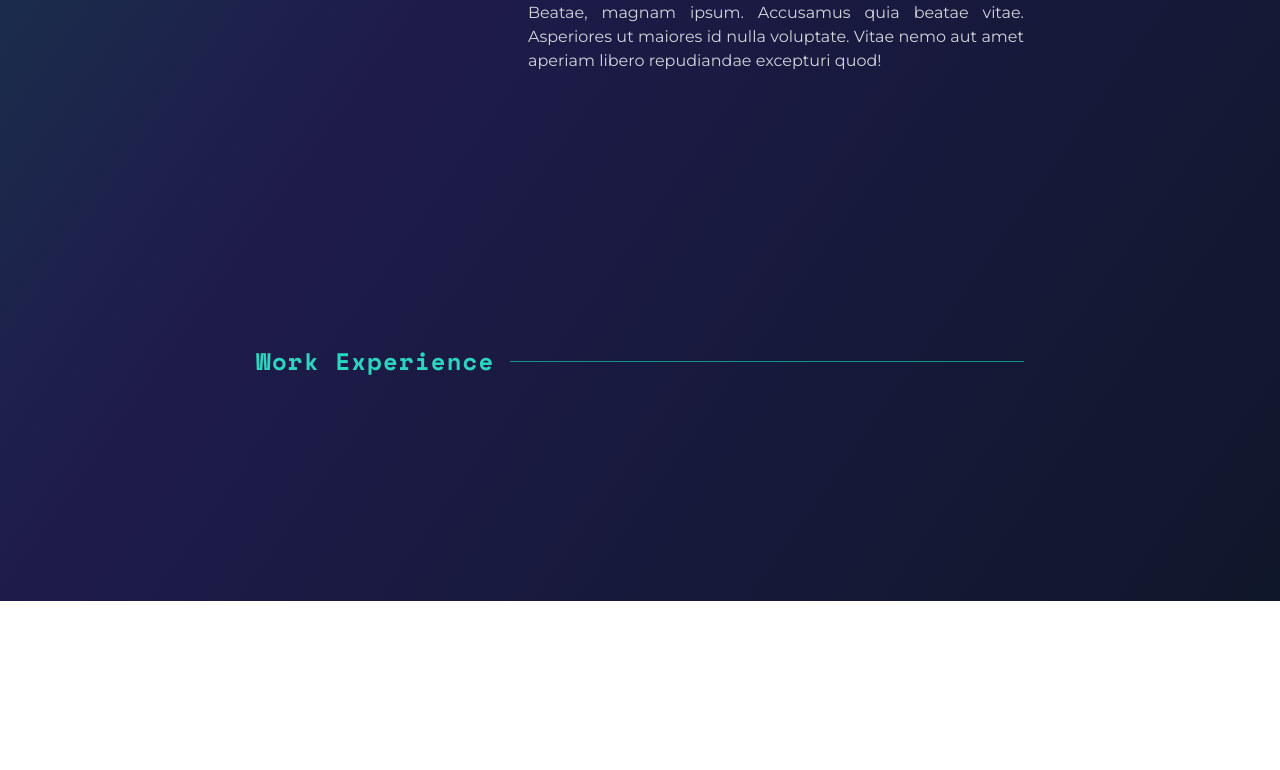
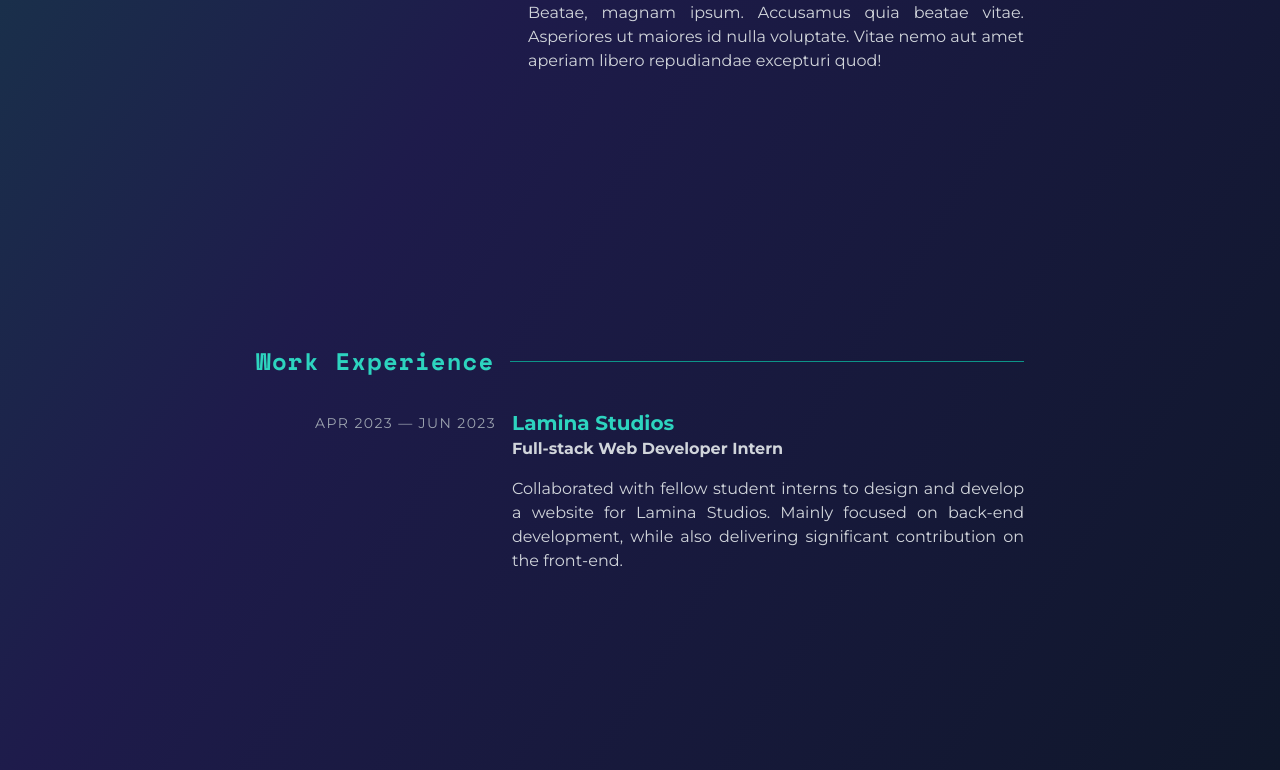
Before and after one commit to Cirque0/kespina, a Next.js app: page / in a window 1280 px wide. Shown: the part 1207-1977 px from the top of the page. Before the commit the page ends 1808 px from the top, so only its background shows below. Built offline with nearby package versions, Linux system fonts and the light colour scheme.

Commit message:
added work experience

```diff
--- a/src/app/page.js
+++ b/src/app/page.js
@@ -1,9 +1,12 @@
+'use client';
+
 import Logo from "@/components/Logo";
 import Image from "next/image";
 import ArrowDown from "@/components/ArrowDown";
 import profilePic from "../../public/profile_pic.jpg";
 import Section from "@/components/Section";
 import { Space_Mono } from "next/font/google";
+import Experience from "@/components/Experience";
 
 const spaceMono = Space_Mono({ subsets: ['latin'], weight: ['400', '700'] });
 
@@ -56,7 +59,14 @@ export default function Home() {
             </Section>
 
             <Section header="Work Experience" id='experience'>
-
+                <div className="flex flex-col pt-8">
+                    <Experience>
+                        <Experience.Period>Apr 2023 &mdash; Jun 2023</Experience.Period>
+                        <Experience.Company>Lamina Studios</Experience.Company>
+                        <Experience.Position>Full-stack Web Developer Intern</Experience.Position>
+                        <Experience.Content>Collaborated with fellow student interns to design and develop a website for Lamina Studios. Mainly focused on back-end development, while also delivering significant contribution on the front-end.</Experience.Content>
+                    </Experience>
+                </div>
             </Section>
         </main>
     );
--- /dev/null
+++ b/src/components/Experience.js
@@ -0,0 +1,62 @@
+import React from "react";
+
+const getChild = (children, displayName) => {
+    return React.Children.map(children, (child) => child.type.name === displayName ? child : null);
+}
+
+const Experience = ({
+    children,
+    className = "",
+    ...props
+}) => {
+    const period = getChild(children, "Period");
+    const company = getChild(children, "Company");
+    const position = getChild(children, "Position");
+    const content = getChild(children, "Content");
+
+    return (
+        <div
+            className={"flex sm:flex-row flex-col gap-4 " + className}
+            {...props}
+        >
+            {period}
+            <div className='flex flex-col text-justify'>
+                {company}
+                {position}
+                {content}
+            </div>
+        </div>
+    );
+}
+
+const Period = ({ children, className = '', ...props}) => {
+    return (
+        <p className={'w-60 mt-1 shrink-0 text-sm uppercase tracking-widest text-gray-400 sm:text-right ' + className} {...props}>
+            {children}
+        </p>
+    )
+}
+Experience.Period = Period;
+
+const Company = ({ children, className = '', ...props}) => {
+    return (
+        <p className={'text-xl text-teal-400 font-bold ' + className} {...props}>{children}</p>
+    )
+}
+Experience.Company = Company;
+
+const Position = ({ children, className = '', ...props}) => {
+    return (
+        <p className={'font-bold ' + className} {...props}>{children}</p>
+    )
+}
+Experience.Position = Position;
+
+const Content = ({ children, className = '', ...props}) => {
+    return (
+        <p className={'mt-4 ' + className} {...props}>{children}</p>
+    )
+}
+Experience.Content = Content;
+
+export default Experience;
```
